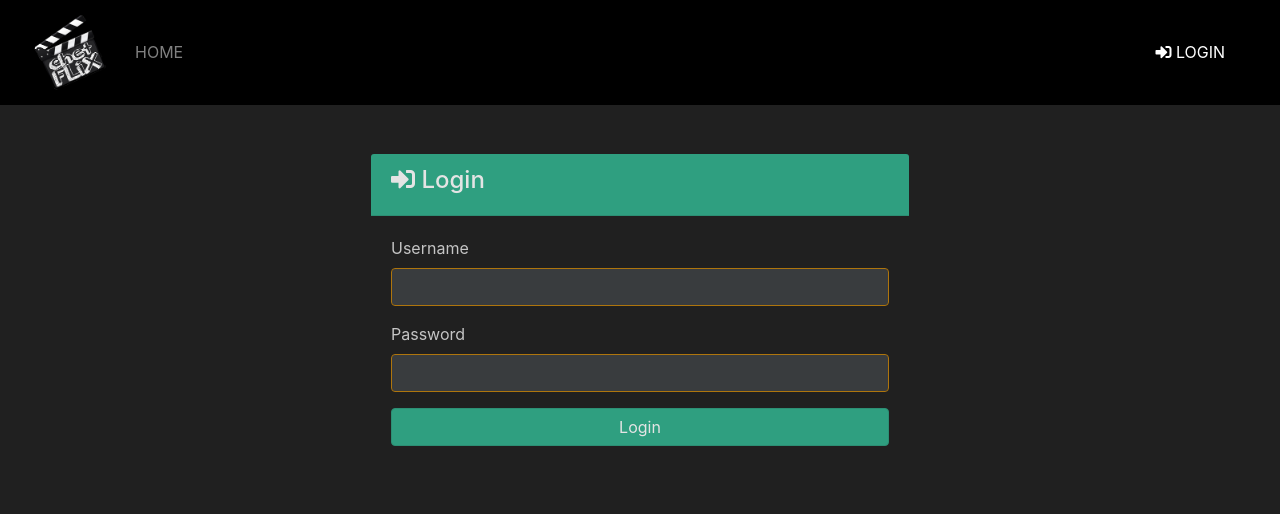
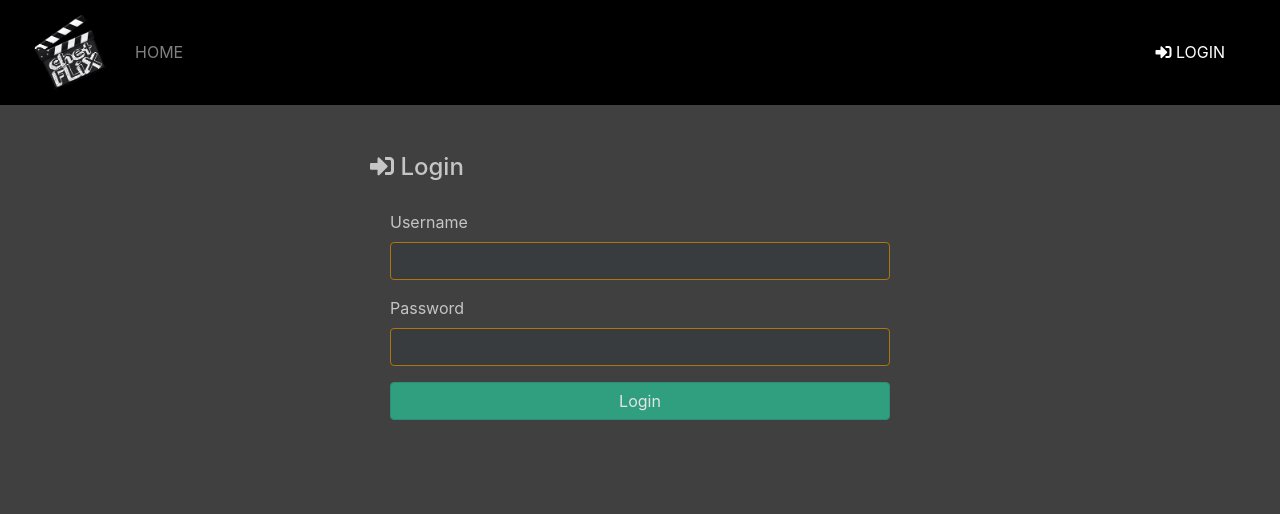
Before and after one commit to CousinChet/chetflix, a Django app: page /accounts/login in a window 1280 px wide. Shown: the top 514 px of the page. Run offline with Django 3.2, Linux system fonts and the light colour scheme; some libraries are stand-ins or nearby versions.

Commit message:
form update and css fixes

```diff
--- a/chetflix/static/css/style.css
+++ b/chetflix/static/css/style.css
@@ -7,7 +7,7 @@ body {
   line-height: 1.5;
   color: #c5c5c5;
   text-align: left;
-  background-color: rgb(32, 32, 32); }
+  background-color: rgb(64, 64, 64); }
 
 .card {
   position: relative;
@@ -22,6 +22,13 @@ body {
   border: 1px solid transparent;
   border-radius: 0.25rem;
 }
+
+img {
+  width: 100%;
+  box-shadow: 0px 15px 20px rgba(0, 0, 0), 0px 0px 50px rgba(0, 0, 0, 0.3); }
+
+.card:hover {
+  transform: scale(1.05); }
 
 .dropdown-menu {
   position: absolute;
@@ -89,11 +96,9 @@ body {
   background-color: #272727;
   border: 1px solid #6f6f6f; }
 
-img {
-  width: 100%; }
-
 .logo {
-  width: 80px; }
+  width: 80px;
+  box-shadow: none; }
 
 .navbar {
   opacity: 1;
--- a/templates/accounts/login.html
+++ b/templates/accounts/login.html
@@ -7,8 +7,8 @@
   <div class="container">
     <div class="row">
       <div class="col-md-6 mx-auto">
-        <div class="card">
-          <div class="card-header">
+        <div class="form-group">
+          <div class="form">
             <h4>
               <i class="fas fa-sign-in-alt"></i> Login</h4>
           </div>
--- a/templates/videos/video_form.html
+++ b/templates/videos/video_form.html
@@ -9,8 +9,8 @@
     <div class="container">
       <div class="row">
         <div class="col-md-6 mx-auto">
-          <div class="card">
-            <div class="card-header">
+          <div class="form-group">
+            <div class="form">
               <h4>
                 <i class="fas fa-sign-in-alt"></i> Title Search & Add</h4>
             </div>
--- a/templates/videos/video_update_form.html
+++ b/templates/videos/video_update_form.html
@@ -8,8 +8,8 @@
     <div class="container">
       <div class="row">
         <div class="col-md-6 mx-auto">
-          <div class="card">
-            <div class="card-header">
+          <div class="form-group">
+            <div class="form">
               <h4>
                 <i class="fas fa-sign-in-alt"></i> Media Update</h4>
             </div>
--- a/videos/views.py
+++ b/videos/views.py
@@ -20,6 +20,7 @@ def index(request):
     }
 
     return render(request, 'videos/videos.html', context)
+
 
 @login_required(login_url='login')
 def newest(request):
```
Also changed, not shown: chetflix/static/js/main.js (line endings or trailing spaces).
